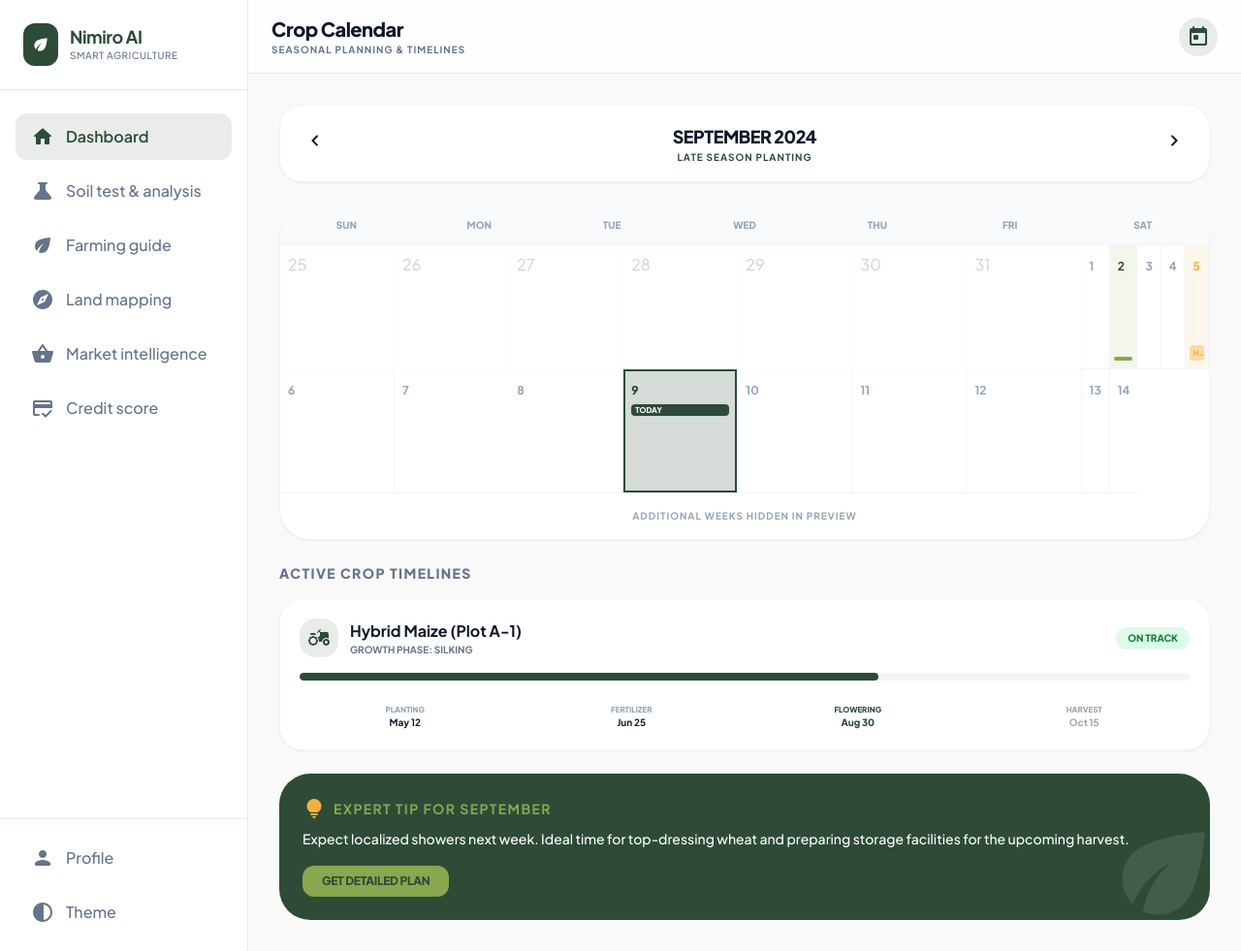
After one commit to antonie-riziki/Nimiro-AI, a Django app: page /crop_calendar/ in a window 1280 px wide. The commit adds this page. Shown: the whole page at 97% size. Run offline with Django 5.2, Linux system fonts and the light colour scheme; some libraries are stand-ins or nearby versions.

Commit message:
feat: Add a new crop calendar page with its view, template, and navigation links.

```diff
--- a/Nimiro_AI/Nimiro_app/templates/bottom_nav.html
+++ b/Nimiro_AI/Nimiro_app/templates/bottom_nav.html
@@ -1,38 +1,55 @@
 <nav
-    class="md:hidden fixed bottom-0 inset-x-0 bg-white/90 dark:bg-background-dark/95 ios-blur border-t border-slate-200 dark:border-slate-800 pb-8 pt-3 px-6 z-50">
-    <div class="flex items-center justify-between max-w-lg mx-auto relative px-2">
-        <a class="flex flex-col items-center gap-1.5 text-primary dark:text-secondary group"
+    class="md:hidden fixed bottom-0 inset-x-0 bg-white/95 dark:bg-[#121814]/95 backdrop-blur-md border-t border-slate-200 dark:border-slate-800 pb-5 pt-3 px-4 z-50 shadow-[0_-4px_20px_rgba(0,0,0,0.03)]">
+    <div class="flex items-center justify-between w-full max-w-lg mx-auto overflow-x-auto no-scrollbar gap-1">
+
+        <!-- Dashboard -->
+        <a class="flex flex-col items-center gap-1 min-w-[54px] text-primary dark:text-secondary group flex-shrink-0"
             href="{% url 'dashboard-page' %}">
-            <div class="relative">
-                <span class="material-icons-round text-[26px]">home</span>
-                <span
-                    class="absolute -top-1 -right-1 w-2.5 h-2.5 bg-accent rounded-full border-2 border-white dark:border-[#121212]"></span>
-            </div>
-            <span class="text-[10px] font-bold uppercase tracking-tighter transition-all">Home</span>
-        </a>
-        <a class="flex flex-col items-center gap-1.5 text-slate-400 hover:text-primary dark:hover:text-secondary transition-colors"
-            href="{% url 'landmap-page' %}">
-            <span class="material-icons-round text-[26px]">explore</span>
-            <span class="text-[10px] font-medium uppercase tracking-tighter">Map</span>
+            <span class="material-icons-round text-[22px]">home</span>
+            <span class="text-[9px] font-bold uppercase tracking-tighter">Home</span>
         </a>
 
-        <!-- Floating Action Button container -->
-        <div class="relative -top-7 flex justify-center">
-            <button
-                class="w-16 h-16 bg-primary text-white rounded-full shadow-xl shadow-primary/30 flex items-center justify-center border-4 border-background-light dark:border-background-dark active:scale-95 active:shadow-md transition-all">
-                <span class="material-icons-round text-3xl">add</span>
-            </button>
-        </div>
+        <!-- Soil test & analysis -->
+        <a class="flex flex-col items-center gap-1 min-w-[54px] text-slate-400 dark:text-slate-500 hover:text-primary dark:hover:text-secondary transition-colors flex-shrink-0"
+            href="{% url 'analysis-page' %}">
+            <span class="material-icons-round text-[22px]">science</span>
+            <span class="text-[9px] font-bold uppercase tracking-tighter">Soil</span>
+        </a>
 
-        <a class="flex flex-col items-center gap-1.5 text-slate-400 hover:text-primary dark:hover:text-secondary transition-colors"
+        <!-- Farming guide -->
+        <a class="flex flex-col items-center gap-1 min-w-[54px] text-slate-400 dark:text-slate-500 hover:text-primary dark:hover:text-secondary transition-colors flex-shrink-0"
+            href="{% url 'farming-guide' %}">
+            <span class="material-icons-round text-[22px]">eco</span>
+            <span class="text-[9px] font-bold uppercase tracking-tighter">Guide</span>
+        </a>
+
+        <!-- Land mapping -->
+        <a class="flex flex-col items-center gap-1 min-w-[54px] text-slate-400 dark:text-slate-500 hover:text-primary dark:hover:text-secondary transition-colors flex-shrink-0"
+            href="{% url 'landmap-page' %}">
+            <span class="material-icons-round text-[22px]">explore</span>
+            <span class="text-[9px] font-bold uppercase tracking-tighter">Map</span>
+        </a>
+
+        <!-- Market intelligence -->
+        <a class="flex flex-col items-center gap-1 min-w-[54px] text-slate-400 dark:text-slate-500 hover:text-primary dark:hover:text-secondary transition-colors flex-shrink-0"
             href="{% url 'market-intelligence' %}">
-            <span class="material-icons-round text-[26px]">shopping_basket</span>
-            <span class="text-[10px] font-medium uppercase tracking-tighter">Market</span>
+            <span class="material-icons-round text-[22px]">shopping_basket</span>
+            <span class="text-[9px] font-bold uppercase tracking-tighter">Market</span>
         </a>
-        <a class="flex flex-col items-center gap-1.5 text-slate-400 hover:text-primary dark:hover:text-secondary transition-colors"
+
+        <!-- Credit score -->
+        <a class="flex flex-col items-center gap-1 min-w-[54px] text-slate-400 dark:text-slate-500 hover:text-primary dark:hover:text-secondary transition-colors flex-shrink-0"
+            href="{% url 'credit-score' %}">
+            <span class="material-icons-round text-[22px]">credit_score</span>
+            <span class="text-[9px] font-bold uppercase tracking-tighter">Credit</span>
+        </a>
+
+        <!-- Profile -->
+        <a class="flex flex-col items-center gap-1 min-w-[54px] text-slate-400 dark:text-slate-500 hover:text-primary dark:hover:text-secondary transition-colors flex-shrink-0"
             href="{% url 'profile-page' %}">
-            <span class="material-icons-round text-[26px]">person</span>
-            <span class="text-[10px] font-medium uppercase tracking-tighter">Profile</span>
+            <span class="material-icons-round text-[22px]">person</span>
+            <span class="text-[9px] font-bold uppercase tracking-tighter">Profile</span>
         </a>
+
     </div>
 </nav>
--- /dev/null
+++ b/Nimiro_AI/Nimiro_app/templates/crop_calendar.html
@@ -0,0 +1,290 @@
+<!DOCTYPE html>
+<html lang="en">
+
+<head>
+    <meta charset="utf-8" />
+    <meta content="width=device-width, initial-scale=1.0" name="viewport" />
+    <title>Crop Calendar - Nimiro AI</title>
+    <script src="https://cdn.tailwindcss.com?plugins=forms,typography"></script>
+    <link
+        href="https://fonts.googleapis.com/css2?family=Plus+Jakarta+Sans:wght@300;400;500;600;700;800&amp;display=swap"
+        rel="stylesheet" />
+    <link href="https://fonts.googleapis.com/icon?family=Material+Icons+Round" rel="stylesheet" />
+    <script>
+        tailwind.config = {
+            darkMode: "class",
+            theme: {
+                extend: {
+                    colors: {
+                        primary: "#2D4B37",
+                        secondary: "#89A74E",
+                        accent: "#F4B140",
+                        "card-dark": "#1A261E",
+                        "background-dark": "#0F1A13",
+                    },
+                    fontFamily: {
+                        sans: ["Plus Jakarta Sans", "sans-serif"],
+                    },
+                },
+            },
+        };
+    </script>
+    <style>
+        .no-scrollbar::-webkit-scrollbar {
+            display: none;
+        }
+
+        .no-scrollbar {
+            -ms-overflow-style: none;
+            scrollbar-width: none;
+        }
+
+        .calendar-grid {
+            display: grid;
+            grid-template-columns: repeat(7, 1fr);
+        }
+
+        .glass-card {
+            background: rgba(255, 255, 255, 0.05);
+            backdrop-filter: blur(10px);
+            border: 1px border rgba(255, 255, 255, 0.1);
+        }
+    </style>
+</head>
+
+<body
+    class="bg-[#F8F9F8] dark:bg-background-dark text-slate-900 dark:text-slate-100 font-sans transition-colors duration-300">
+    <div class="flex h-screen overflow-hidden">
+        <!-- Desktop Sidebar -->
+        {% include 'sidebar.html' %}
+
+        <!-- Main Content -->
+        <div class="flex-1 flex flex-col overflow-hidden relative">
+            <!-- Header -->
+            <header
+                class="flex items-center justify-between px-6 py-4 bg-white/80 dark:bg-card-dark/80 backdrop-blur-md border-b border-slate-200 dark:border-slate-800 sticky top-0 z-30">
+                <div class="flex items-center gap-4">
+                    <a href="{% url 'dashboard-page' %}"
+                        class="md:hidden flex items-center justify-center size-10 rounded-full bg-slate-100 dark:bg-slate-800">
+                        <span class="material-icons-round">arrow_back</span>
+                    </a>
+                    <div>
+                        <h1 class="text-xl font-extrabold tracking-tight">Crop Calendar</h1>
+                        <p class="text-[10px] uppercase tracking-widest text-slate-500 font-bold">Seasonal Planning &
+                            Timelines</p>
+                    </div>
+                </div>
+                <div class="flex items-center gap-3">
+                    <button class="size-10 rounded-full bg-primary/10 text-primary flex items-center justify-center">
+                        <span class="material-icons-round">today</span>
+                    </button>
+                </div>
+            </header>
+
+            <main class="flex-1 overflow-y-auto p-4 md:p-8 space-y-6 pb-24">
+                <!-- Month Selector -->
+                <div
+                    class="flex items-center justify-between bg-white dark:bg-card-dark p-4 rounded-3xl shadow-sm border border-slate-100 dark:border-slate-800">
+                    <button class="p-2 hover:bg-slate-100 dark:hover:bg-slate-800 rounded-xl transition-colors">
+                        <span class="material-icons-round">chevron_left</span>
+                    </button>
+                    <div class="text-center">
+                        <h2 class="text-lg font-black uppercase tracking-tight">September 2024</h2>
+                        <p class="text-[10px] font-bold text-primary dark:text-secondary uppercase tracking-widest">Late
+                            Season Planting</p>
+                    </div>
+                    <button class="p-2 hover:bg-slate-100 dark:hover:bg-slate-800 rounded-xl transition-colors">
+                        <span class="material-icons-round">chevron_right</span>
+                    </button>
+                </div>
+
+                <!-- Calendar View -->
+                <div
+                    class="bg-white dark:bg-card-dark rounded-[32px] overflow-hidden shadow-sm border border-slate-100 dark:border-slate-800">
+                    <div
+                        class="calendar-grid bg-slate-50 dark:bg-slate-800/30 border-b border-slate-100 dark:border-slate-800">
+                        <div class="py-3 text-center text-[10px] font-black uppercase text-slate-400">Sun</div>
+                        <div class="py-3 text-center text-[10px] font-black uppercase text-slate-400">Mon</div>
+                        <div class="py-3 text-center text-[10px] font-black uppercase text-slate-400">Tue</div>
+                        <div class="py-3 text-center text-[10px] font-black uppercase text-slate-400">Wed</div>
+                        <div class="py-3 text-center text-[10px] font-black uppercase text-slate-400">Thu</div>
+                        <div class="py-3 text-center text-[10px] font-black uppercase text-slate-400">Fri</div>
+                        <div class="py-3 text-center text-[10px] font-black uppercase text-slate-400">Sat</div>
+                    </div>
+                    <div class="calendar-grid">
+                        <!-- Example empty days -->
+                        <div
+                            class="h-24 md:h-32 p-2 border-r border-b border-slate-100 dark:border-slate-800 opacity-20">
+                            25</div>
+                        <div
+                            class="h-24 md:h-32 p-2 border-r border-b border-slate-100 dark:border-slate-800 opacity-20">
+                            26</div>
+                        <div
+                            class="h-24 md:h-32 p-2 border-r border-b border-slate-100 dark:border-slate-800 opacity-20">
+                            27</div>
+                        <div
+                            class="h-24 md:h-32 p-2 border-r border-b border-slate-100 dark:border-slate-800 opacity-20">
+                            28</div>
+                        <div
+                            class="h-24 md:h-32 p-2 border-r border-b border-slate-100 dark:border-slate-800 opacity-20">
+                            29</div>
+                        <div
+                            class="h-24 md:h-32 p-2 border-r border-b border-slate-100 dark:border-slate-800 opacity-20">
+                            30</div>
+                        <div
+                            class="h-24 md:h-32 p-2 border-r border-b border-slate-100 dark:border-slate-800 opacity-20">
+                            31</div>
+
+                        <!-- Month Starts -->
+                        <div class="h-24 md:h-32 p-1 md:p-2 border-r border-b border-slate-100 dark:border-slate-800">
+                            <span class="text-xs font-bold text-slate-400">1</span>
+                        </div>
+                        <div
+                            class="h-24 md:h-32 p-1 md:p-2 border-r border-b border-slate-100 dark:border-slate-800 bg-secondary/10 relative">
+                            <span class="text-xs font-bold text-primary">2</span>
+                            <div class="absolute inset-x-1 bottom-2 h-1 bg-secondary rounded-full"></div>
+                        </div>
+                        <div class="h-24 md:h-32 p-1 md:p-2 border-r border-b border-slate-100 dark:border-slate-800">
+                            <span class="text-xs font-bold text-slate-400">3</span>
+                        </div>
+                        <div class="h-24 md:h-32 p-1 md:p-2 border-r border-b border-slate-100 dark:border-slate-800">
+                            <span class="text-xs font-bold text-slate-400">4</span>
+                        </div>
+                        <div
+                            class="h-24 md:h-32 p-1 md:p-2 border-r border-b border-slate-100 dark:border-slate-800 bg-accent/10 relative">
+                            <span class="text-xs font-bold text-accent">5</span>
+                            <div
+                                class="absolute inset-x-1 bottom-2 bg-accent/40 px-1 py-0.5 rounded text-[8px] font-black text-accent truncate">
+                                HARVESTING</div>
+                        </div>
+                        <div class="h-24 md:h-32 p-1 md:p-2 border-r border-b border-slate-100 dark:border-slate-800">
+                            <span class="text-xs font-bold text-slate-400">6</span>
+                        </div>
+                        <div class="h-24 md:h-32 p-1 md:p-2 border-b border-slate-100 dark:border-slate-800">
+                            <span class="text-xs font-bold text-slate-400">7</span>
+                        </div>
+
+                        <!-- Row 2 -->
+                        <div class="h-24 md:h-32 p-1 md:p-2 border-r border-b border-slate-100 dark:border-slate-800">
+                            <span class="text-xs font-bold text-slate-400">8</span>
+                        </div>
+                        <div
+                            class="h-24 md:h-32 p-1 md:p-2 border-r border-b border-slate-100 dark:border-slate-800 bg-primary/20 ring-2 ring-primary ring-inset z-10">
+                            <span class="text-xs font-black text-primary">9</span>
+                            <div
+                                class="mt-1 bg-primary text-white text-[8px] font-black px-1 py-0.5 rounded leading-none">
+                                TODAY</div>
+                        </div>
+                        <div class="h-24 md:h-32 p-1 md:p-2 border-r border-b border-slate-100 dark:border-slate-800">
+                            <span class="text-xs font-bold text-slate-400">10</span>
+                        </div>
+                        <div class="h-24 md:h-32 p-1 md:p-2 border-r border-b border-slate-100 dark:border-slate-800">
+                            <span class="text-xs font-bold text-slate-400">11</span>
+                        </div>
+                        <div class="h-24 md:h-32 p-1 md:p-2 border-r border-b border-slate-100 dark:border-slate-800">
+                            <span class="text-xs font-bold text-slate-400">12</span>
+                        </div>
+                        <div class="h-24 md:h-32 p-1 md:p-2 border-r border-b border-slate-100 dark:border-slate-800">
+                            <span class="text-xs font-bold text-slate-400">13</span>
+                        </div>
+                        <div class="h-24 md:h-32 p-1 md:p-2 border-b border-slate-100 dark:border-slate-800">
+                            <span class="text-xs font-bold text-slate-400">14</span>
+                        </div>
+                        <!-- ... rest of days ... -->
+                        <div
+                            class="col-span-12 py-4 text-center text-[10px] text-slate-400 uppercase tracking-widest font-bold">
+                            Additional weeks hidden in preview</div>
+                    </div>
+                </div>
+
+                <!-- Crop Specific Timelines -->
+                <div class="space-y-4">
+                    <h3 class="text-sm font-black uppercase tracking-widest text-slate-500">Active Crop Timelines</h3>
+
+                    <!-- Maize Timeline -->
+                    <div
+                        class="bg-white dark:bg-card-dark p-5 rounded-3xl shadow-sm border border-slate-100 dark:border-slate-800">
+                        <div class="flex items-center justify-between mb-4">
+                            <div class="flex items-center gap-3">
+                                <div
+                                    class="size-10 rounded-2xl bg-primary/10 flex items-center justify-center text-primary">
+                                    <span class="material-icons-round">agriculture</span>
+                                </div>
+                                <div>
+                                    <h4 class="font-bold">Hybrid Maize (Plot A-1)</h4>
+                                    <p class="text-[10px] text-slate-500 font-bold uppercase">Growth Phase: Silking</p>
+                                </div>
+                            </div>
+                            <span
+                                class="px-3 py-1 bg-green-100 text-green-700 dark:bg-green-500/10 dark:text-green-400 text-[10px] font-black rounded-full">ON
+                                TRACK</span>
+                        </div>
+
+                        <div class="relative h-2 bg-slate-100 dark:bg-slate-800 rounded-full overflow-hidden mb-6">
+                            <div class="absolute top-0 left-0 h-full bg-primary rounded-full" style="width: 65%"></div>
+                        </div>
+
+                        <div class="grid grid-cols-4 gap-4">
+                            <div class="text-center">
+                                <p class="text-[8px] font-black text-slate-400 uppercase">Planting</p>
+                                <p class="text-[10px] font-bold">May 12</p>
+                            </div>
+                            <div class="text-center">
+                                <p class="text-[8px] font-black text-slate-400 uppercase">Fertilizer</p>
+                                <p class="text-[10px] font-bold">Jun 25</p>
+                            </div>
+                            <div class="text-center text-primary">
+                                <p class="text-[8px] font-black uppercase">Flowering</p>
+                                <p class="text-[10px] font-extrabold">Aug 30</p>
+                            </div>
+                            <div class="text-center opacity-40">
+                                <p class="text-[8px] font-black uppercase">Harvest</p>
+                                <p class="text-[10px] font-bold">Oct 15</p>
+                            </div>
+                        </div>
+                    </div>
+                </div>
+
+                <!-- Smart Seasonal Tips -->
+                <div class="bg-primary p-6 rounded-[32px] text-white overflow-hidden relative group">
+                    <div class="relative z-10">
+                        <div class="flex items-center gap-2 mb-2">
+                            <span class="material-icons-round text-accent">lightbulb</span>
+                            <h3 class="font-bold text-sm uppercase tracking-widest text-secondary">Expert Tip for
+                                September</h3>
+                        </div>
+                        <p class="text-sm font-medium leading-relaxed mb-4">Expect localized showers next week. Ideal
+                            time for top-dressing wheat and preparing storage facilities for the upcoming harvest.</p>
+                        <button
+                            class="bg-secondary text-primary px-5 py-2 rounded-xl text-xs font-black uppercase tracking-tight hover:scale-105 transition-transform">Get
+                            Detailed Plan</button>
+                    </div>
+                    <!-- Decorative background icon -->
+                    <span
+                        class="material-icons-round absolute -bottom-4 -right-4 text-9xl opacity-10 group-hover:scale-110 transition-transform">eco</span>
+                </div>
+            </main>
+
+            <!-- Bottom Nav -->
+            {% include 'bottom_nav.html' %}
+        </div>
+    </div>
+
+    <script>
+        function toggleDarkMode() {
+            document.documentElement.classList.toggle('dark');
+            const isDark = document.documentElement.classList.contains('dark');
+            localStorage.setItem('darkMode', isDark ? 'enabled' : 'disabled');
+        }
+
+        // Initialize UI transitions
+        document.addEventListener('DOMContentLoaded', () => {
+            const main = document.querySelector('main');
+            main.style.opacity = '0';
+            main.style.transition = 'opacity 0.5s ease-in-out';
+            setTimeout(() => main.style.opacity = '1', 10);
+        });
+    </script>
+</body>
+
+</html>
--- a/Nimiro_AI/Nimiro_app/urls.py
+++ b/Nimiro_AI/Nimiro_app/urls.py
@@ -15,6 +15,7 @@ urlpatterns = [
     path('landmap/', views.landmap, name='landmap-page'),
     path('analysis/', views.analysis_page, name='analysis-page'),
     path('credit_score/', views.credit_score, name='credit-score'),
+    path('crop_calendar/', views.crop_calendar, name='crop-calendar'),
 
 ]
 
--- a/Nimiro_AI/Nimiro_app/views.py
+++ b/Nimiro_AI/Nimiro_app/views.py
@@ -27,3 +27,6 @@ def credit_score(request):
 
 def analysis_page(request):
     return render(request, 'analysis.html')
+
+def crop_calendar(request):
+    return render(request, 'crop_calendar.html')
```
Also changed, not shown: Nimiro_AI/Nimiro_app/templates/dashboard.html (+38 -29 lines).
